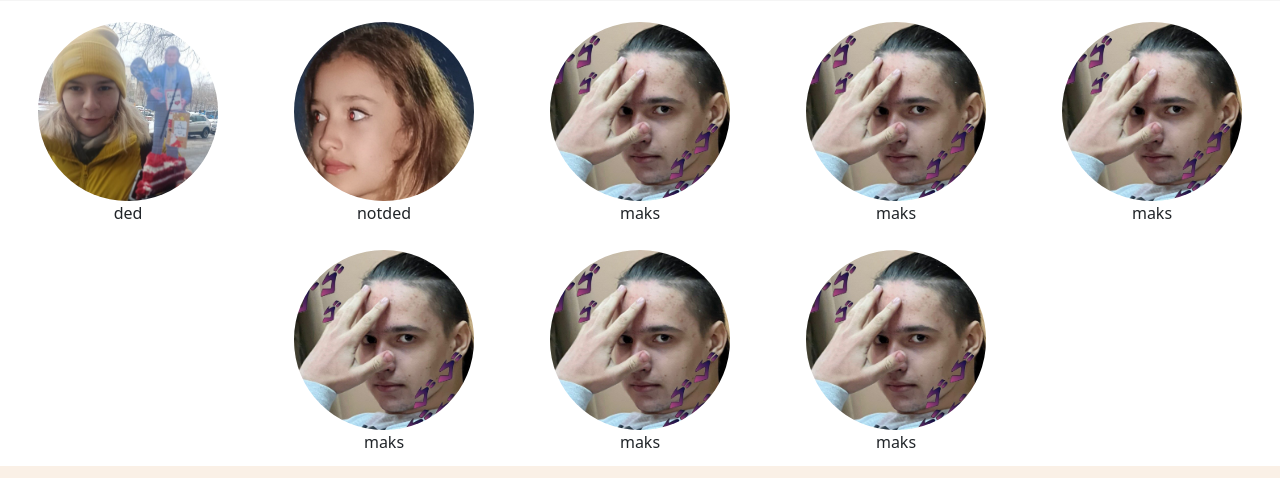
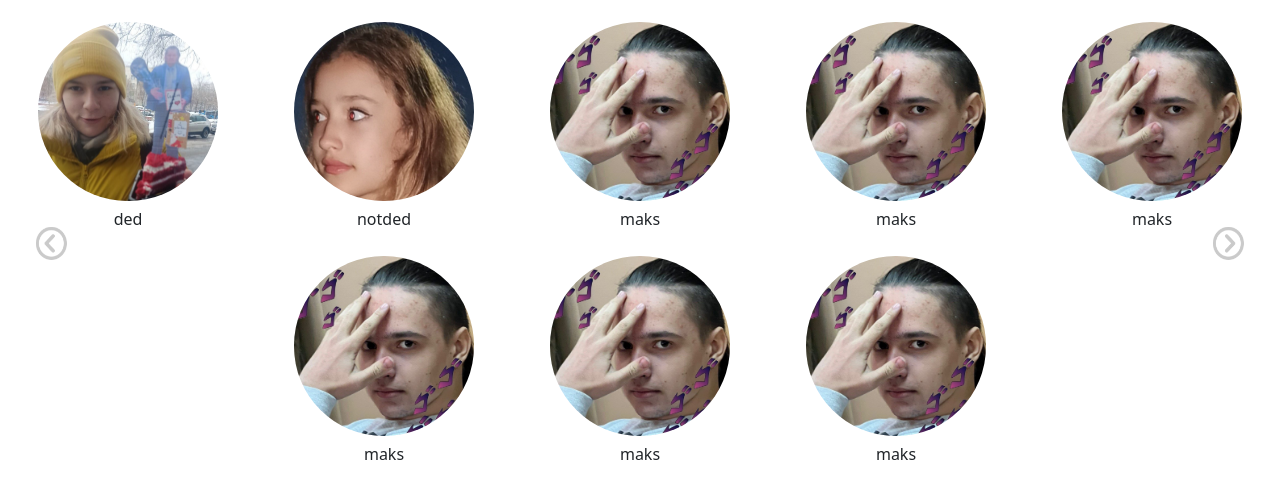
Before and after one commit to SaminaSattarova/HTML_project, a Flask app: page /project in a window 1280 px wide. Shown: the part 1943-2421 px from the top of the page. Run offline with Flask 2, Linux system fonts and the light colour scheme.

Commit message:
окончательное размещение фотографий, полная реализация карусели, переход к доп.окну через фотографии

```diff
--- a/static/css_img/style.css
+++ b/static/css_img/style.css
@@ -56,22 +56,41 @@ p {
 }
 
 .avas_area {
- background-color: #f5f5f5;
  padding-left: 5%;
  padding-right: 5%;
 }
 
-.one_ava {
+.avatarki_8 {
   display: block;
   width: 20%;
   text-align: center;
-  border: #f5f5f5;
   float: left;
   margin-top: 1%;
   margin-bottom: 1%;
 }
 
 .avatarki_4 {
+  display: block;
+  width: 20%;
+  text-align: center;
+  float: left;
+  margin-top: 1%;
+  margin-bottom: 1%;
+  margin-right: 1%;
+  margin-left: 4%;
+}
+
+.avatarki_3 {
+  display: block;
+  width: 20%;
+  text-align: center;
+  float: right;
+  margin-top: 1%;
+  margin-bottom: 1%;
+  margin-right: 9%;
+}
+
+.one_ava {
  width: 70%;
  border-radius: 50%;
 }
@@ -93,8 +112,29 @@ p {
 
 nav {
   text-align: right;
+  float: right;
   color: white;
   font-size: 24px;
   padding-right: 55px;
   padding-top: 25px;
 }
+
+.carousel-control-prev-icon {
+  background-image: url('arrowl.png');
+  width: 30%;
+  height: 7%;
+}
+
+.carousel-control-next-icon {
+  background-image: url('arrowr.png');
+  width: 30%;
+  height: 7%;
+}
+
+.carousel-control-prev,
+.carousel-control-next {
+  width: 8%;
+}
+
+.input {
+}
--- a/templates/base.html
+++ b/templates/base.html
@@ -67,39 +67,37 @@
   <div id="carouselExample" class="carousel slide">
     <div class="carousel-inner">
       <div class="carousel-item active">
-        <figure class="one_ava"><img src="../static/css_img/first_creator.jpg" alt="нытик" class="avatarki_4">
+        <figure class="avatarki_8"><input type="image" src="../static/css_img/first_creator.jpg" alt="нытик" class="one_ava" data-bs-toggle="modal" data-bs-target="#exampleModal" data-bs-whatever="@mdo">
           <figcaption>ded</figcaption></figure>
-        <figure class="one_ava"><img src="../static/css_img/second_creator.jpg" alt="задолбалась слушать нытьё" class="avatarki_4">
+        <figure class="avatarki_8"><input type="image" src="../static/css_img/second_creator.jpg" alt="задолбалась слушать нытьё" class="one_ava" data-bs-toggle="modal" data-bs-target="#exampleModal" data-bs-whatever="@mdo">
           <figcaption>notded</figcaption></figure>
-        <figure class="one_ava"><img src="../static/css_img/mks.jpg" alt="no questions pls" class="avatarki_4">
+        <figure class="avatarki_8"><input type='image' src="../static/css_img/mks.jpg" alt="no questions pls" class="one_ava" data-bs-toggle="modal" data-bs-target="#exampleModal" data-bs-whatever="@mdo">
           <figcaption>maks</figcaption></figure>
-        <figure class="one_ava"><img src="../static/css_img/mks.jpg" alt="no questions pls" class="avatarki_4">
+        <figure class="avatarki_8"><input type='image' src="../static/css_img/mks.jpg" alt="no questions pls" class="one_ava" data-bs-toggle="modal" data-bs-target="#exampleModal" data-bs-whatever="@mdo">
           <figcaption>maks</figcaption></figure>
-        <figure class="one_ava"><img src="../static/css_img/mks.jpg" alt="no questions pls" class="avatarki_4">
+        <figure class="avatarki_8"><input type='image' src="../static/css_img/mks.jpg" alt="no questions pls" class="one_ava" data-bs-toggle="modal" data-bs-target="#exampleModal" data-bs-whatever="@mdo">
           <figcaption>maks</figcaption></figure>
-        <figure class="one_ava"><img src="../static/css_img/mks.jpg" alt="no questions pls" class="avatarki_4">
+        <figure class="avatarki_8"><input type='image' src="../static/css_img/mks.jpg" alt="no questions pls" class="one_ava" data-bs-toggle="modal" data-bs-target="#exampleModal" data-bs-whatever="@mdo">
           <figcaption>maks</figcaption></figure>
-        <figure class="one_ava"><img src="../static/css_img/mks.jpg" alt="no questions pls" class="avatarki_4">
+        <figure class="avatarki_8"><input type='image' src="../static/css_img/mks.jpg" alt="no questions pls" class="one_ava" data-bs-toggle="modal" data-bs-target="#exampleModal" data-bs-whatever="@mdo">
          <figcaption>maks</figcaption></figure>
-        <figure class="one_ava"><img src="../static/css_img/mks.jpg" alt="no questions pls" class="avatarki_4">
+        <figure class="avatarki_8"><input type='image' src="../static/css_img/mks.jpg" alt="no questions pls" class="one_ava" data-bs-toggle="modal" data-bs-target="#exampleModal" data-bs-whatever="@mdo">
           <figcaption>maks</figcaption></figure>
       </div>
       <div class="carousel-item">
-        <figure class="one_ava"><img src="../static/css_img/first_creator.jpg" alt="нытик" class="avatarki_4">
+        <figure class="avatarki_4"><input type="image" src="../static/css_img/first_creator.jpg" alt="нытик" class="one_ava" data-bs-toggle="modal" data-bs-target="#exampleModal" data-bs-whatever="@mdo">
           <figcaption>ded</figcaption></figure>
-        <figure class="one_ava"><img src="../static/css_img/second_creator.jpg" alt="задолбалась слушать нытьё" class="avatarki_4">
+        <figure class="avatarki_4"><input type="image" src="../static/css_img/second_creator.jpg" alt="задолбалась слушать нытьё" class="one_ava" data-bs-toggle="modal" data-bs-target="#exampleModal" data-bs-whatever="@mdo">
           <figcaption>notded</figcaption></figure>
-        <figure class="one_ava"><img src="../static/css_img/mks.jpg" alt="no questions pls" class="avatarki_4">
+        <figure class="avatarki_4"><input type='image' src="../static/css_img/mks.jpg" alt="no questions pls" class="one_ava" data-bs-toggle="modal" data-bs-target="#exampleModal" data-bs-whatever="@mdo">
           <figcaption>maks</figcaption></figure>
-        <figure class="one_ava"><img src="../static/css_img/mks.jpg" alt="no questions pls" class="avatarki_4">
+        <figure class="avatarki_4"><input type='image' src="../static/css_img/mks.jpg" alt="no questions pls" class="one_ava" data-bs-toggle="modal" data-bs-target="#exampleModal" data-bs-whatever="@mdo">
           <figcaption>maks</figcaption></figure>
-        <figure class="one_ava"><img src="../static/css_img/mks.jpg" alt="no questions pls" class="avatarki_4">
+        <figure class="avatarki_3"><input type='image' src="../static/css_img/mks.jpg" alt="no questions pls" class="one_ava" data-bs-toggle="modal" data-bs-target="#exampleModal" data-bs-whatever="@mdo">
           <figcaption>maks</figcaption></figure>
-        <figure class="one_ava"><img src="../static/css_img/mks.jpg" alt="no questions pls" class="avatarki_4">
+        <figure class="avatarki_3"><input type='image' src="../static/css_img/mks.jpg" alt="no questions pls" class="one_ava" data-bs-toggle="modal" data-bs-target="#exampleModal" data-bs-whatever="@mdo">
           <figcaption>maks</figcaption></figure>
-        <figure class="one_ava"><img src="../static/css_img/mks.jpg" alt="no questions pls" class="avatarki_4">
-          <figcaption>maks</figcaption></figure>
-        <figure class="one_ava"><img src="../static/css_img/mks.jpg" alt="no questions pls" class="avatarki_4">
+        <figure class="avatarki_3"><input type='image' src="../static/css_img/mks.jpg" alt="no questions pls" class="one_ava" data-bs-toggle="modal" data-bs-target="#exampleModal" data-bs-whatever="@mdo">
           <figcaption>maks</figcaption></figure>
       </div>
     </div>
@@ -111,5 +109,31 @@
       <span class="carousel-control-next-icon" aria-hidden="true"></span>
       <span class="visually-hidden">Следующий</span>
     </button>
+    <div class="modal fade" id="exampleModal" tabindex="-1" aria-labelledby="exampleModalLabel" aria-hidden="true">
+      <div class="modal-dialog modal-dialog-centered modal-dialog-scrollable modal-xl">
+        <div class="modal-content">
+          <div class="modal-header">
+            <h1 class="modal-title fs-5" id="exampleModalLabel">Новое сообщение</h1>
+            <button type="button" class="btn-close" data-bs-dismiss="modal" aria-label="Закрыть"></button>
+          </div>
+          <div class="modal-body">
+            <form>
+              <div class="mb-3">
+                <label for="recipient-name" class="col-form-label">Получатель:</label>
+                <input type="text" class="form-control" id="recipient-name">
+              </div>
+              <div class="mb-3">
+                <label for="message-text" class="col-form-label">Сообщение:</label>
+                <textarea class="form-control" id="message-text"></textarea>
+              </div>
+            </form>
+          </div>
+          <div class="modal-footer">
+            <button type="button" class="btn btn-secondary" data-bs-dismiss="modal">Закрыть</button>
+            <button type="button" class="btn btn-primary">Отправить сообщение</button>
+          </div>
+        </div>
+      </div>
+    </div>
   </div>
 </body>
```
Also changed, not shown: static/css_img/arrowl.png (added), static/css_img/arrowr.png (added).
